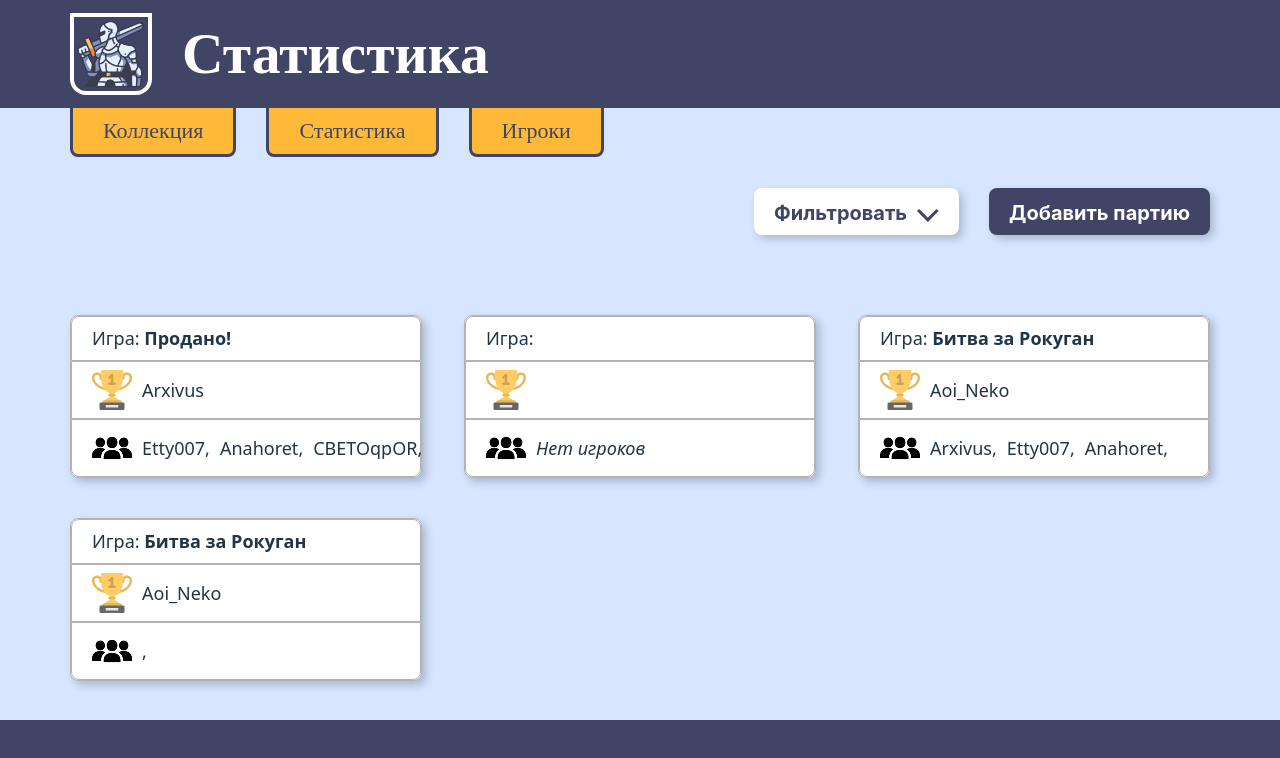
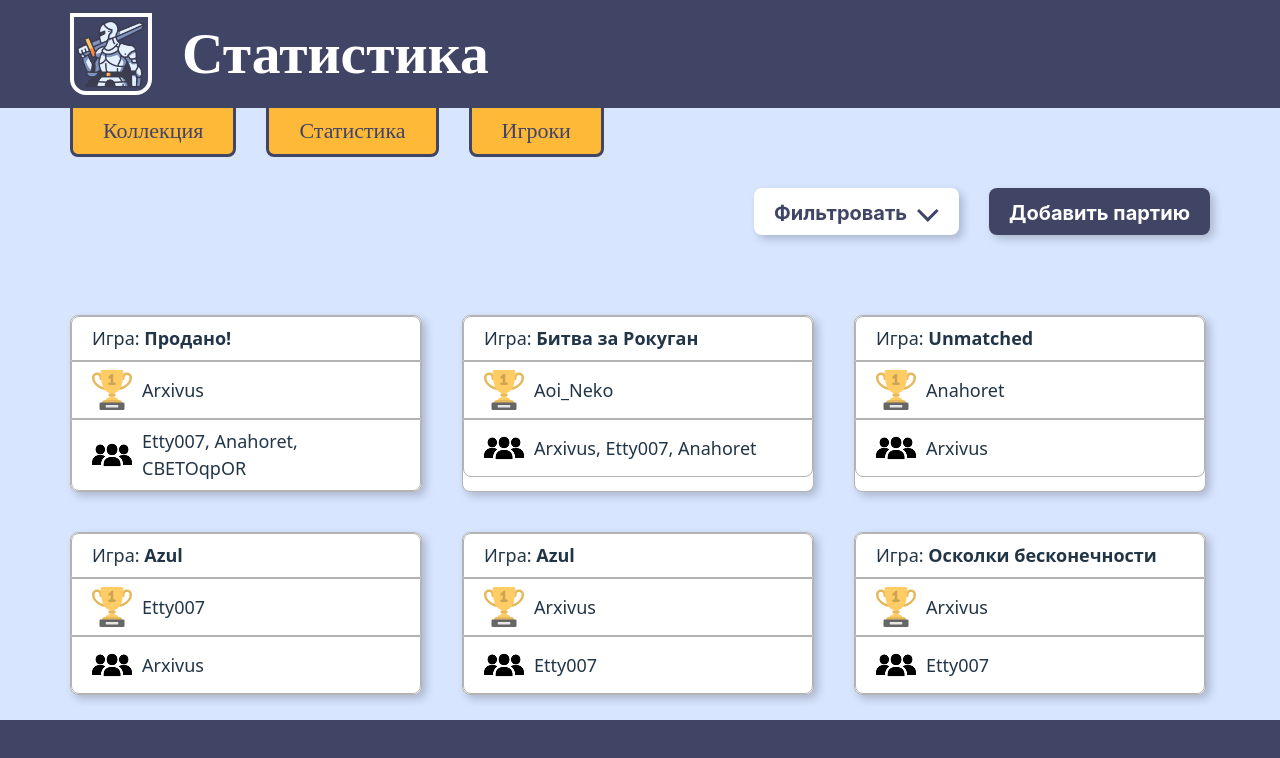
Before and after one commit to Arxivus/OurBoardGames-ReactProject, a React (Vite) app: page /stats in a window 1280 px wide. Shown: the top 758 px of the page. Built offline with nearby package versions, Linux system fonts and the light colour scheme; data requests are answered from the project's data file.

Commit message:
Add games filtration

```diff
--- a/db.json
+++ b/db.json
@@ -189,7 +189,6 @@
       "owner": "Архивус",
       "priceInRubles": 2000
     },
-
     {
       "id": "b911",
       "name": "Мезолит",
@@ -253,10 +252,6 @@
       "id": "e20c"
     },
     {
-      "id": "4bd4",
-      "name": null
-    },
-    {
       "id": "da92",
       "gameName": "Битва за Рокуган",
       "winnerName": "Aoi_Neko",
@@ -267,11 +262,35 @@
       ]
     },
     {
-      "id": "f8b7",
-      "gameName": "Битва за Рокуган",
-      "winnerName": "Aoi_Neko",
+      "id": "9dbc",
+      "gameName": "Unmatched",
+      "winnerName": "Anahoret",
       "playersNames": [
-        ""
+        "Arxivus"
+      ]
+    },
+    {
+      "id": "f745",
+      "gameName": "Azul",
+      "winnerName": "Etty007",
+      "playersNames": [
+        "Arxivus"
+      ]
+    },
+    {
+      "id": "3f5e",
+      "gameName": "Azul",
+      "winnerName": "Arxivus",
+      "playersNames": [
+        "Etty007"
+      ]
+    },
+    {
+      "id": "4075",
+      "gameName": "Осколки бесконечности",
+      "winnerName": "Arxivus",
+      "playersNames": [
+        "Etty007"
       ]
     }
   ]
--- a/package.json
+++ b/package.json
@@ -15,6 +15,7 @@
     "react": "^19.1.1",
     "react-dom": "^19.1.1",
     "react-router": "^7.9.5",
+    "react-select": "^5.10.2",
     "react-transition-group": "^4.4.5"
   },
   "devDependencies": {
--- a/src/components/GameCard/GameCard.css
+++ b/src/components/GameCard/GameCard.css
@@ -20,6 +20,7 @@
 
 .bg-preview-img {
     width: 300px;
+    height: 350px;
     object-fit: cover;
     object-position: top;
     border-radius: 8px;
--- a/src/components/MatchesList/MatchesList.css
+++ b/src/components/MatchesList/MatchesList.css
@@ -1,8 +1,7 @@
 .matches-list {
     display: flex;
     flex-wrap: wrap;
-    justify-content: space-between;
-    row-gap: 40px;
+    gap: 40px;
 }
 
 .matches-list-item {
--- a/src/components/MatchesList/MatchesList.tsx
+++ b/src/components/MatchesList/MatchesList.tsx
@@ -24,7 +24,7 @@ export const MatchesList = (props: MatchesListProps) => {
                     </div>
                     <div className="match-players">
                         <img src='/images/group-icon.png'></img>
-                        {obj.playersNames? (obj.playersNames.map((item, index) => (<p key={index}>{item}, </p>))) : (<i>Нет игроков</i>)}
+                        {obj.playersNames? (obj.playersNames.join(', ')) : (<i>Нет игроков</i>)}
                     </div>
                 </div>
             ))
--- a/src/components/PlayersList/PlayersList.css
+++ b/src/components/PlayersList/PlayersList.css
@@ -1,9 +1,12 @@
 .players-list {
+    width: 100%;
     display: flex;
     flex-direction: column;
 }
 
 .players-list-item {
+    width: 100%;
+    min-width: 700px;
     display: flex;
     align-items: center;
     gap: 30px;
--- /dev/null
+++ b/src/constsnt/selectStyles.tsx
@@ -0,0 +1,37 @@
+export const selectStyles = {
+    control: (provided: any) => ({
+        ...provided,
+        width: "300px",
+        fontSize: "20px",
+        borderRadius: "8px",
+        border: "none",
+        padding: "8px 16px",
+        boxShadow: "2px 2px 8px rgba(0, 0, 0, 0.2)",
+        "&:hover": {
+            border: "none",
+            boxShadow: "4px 4px 8px rgba(0, 0, 0, 0.2)",
+            transition: "box-shadow .3s ease",
+        },
+    }),
+
+    menu: (provided: any) => ({
+        ...provided,
+        width: "350px",
+        transition: "box-shadow .3s ease"
+    }),
+
+    option: (provided: any, state: any) => ({
+        ...provided,
+        maxWidth: "350px",
+        fontFamily: "Inter",
+        backgroundColor: state.isSelected ? "var(--accent-color-lite)" : state.isFocused ? "var(--accent-color-lite)" : "white",
+        color: state.isSelected ? "white" : "black",
+        padding: "8px 16px",
+        fontSize: "18px",
+    }),
+
+    singleValue: (provided: any) => ({
+        ...provided,
+        color: "#000",
+    }),
+}
--- a/src/pages/Collection/Collection.css
+++ b/src/pages/Collection/Collection.css
@@ -10,7 +10,7 @@ h1, h2, h3, h4, h5 {
 }
 
 .container {
-  width: 1140px;
+  max-width: 1140px;
   margin: 0 auto;
 }
 
@@ -49,6 +49,7 @@ header {
 }
 
 .operation-btns {
+  width: 100%;
   display: flex;
   justify-content: end;
   gap: 30px;
--- a/src/pages/Collection/Collection.tsx
+++ b/src/pages/Collection/Collection.tsx
@@ -5,15 +5,37 @@ import { IconButton } from '../../components/IconButton/IconButton'
 import { Header } from '../../components/Header/Header'
 import { ModalWindow } from '../../components/ModalWindow/ModalWindow'
 import { Form } from '../../components/Form/Form'
-import { useState, useEffect } from 'react'
+import { useState, useEffect, useMemo } from 'react'
 import axios from 'axios'
+import Select, { type SingleValue } from 'react-select';
+import { selectStyles } from '../../constsnt/selectStyles'
 
 // npx json-server db.json - запуск сервера
+type SelectOption = {
+  value: string;
+  label: string;
+};
+
+const genresList = [
+  { value: "", label: "Все категории" },
+  { value: "Стратегия", label: "Стратегия" },
+  { value: "Семейная", label: "Семейная" },
+  { value: "Евро", label: "Евро" },
+  { value: "Аукцион", label: "Аукцион" },
+  { value: "Контроль территории", label: "Контроль территории" },
+  { value: "Сбор сетов", label: "Сбор сетов" },
+  { value: "Скрытые перемещения", label: "Скрытые перемещения" },
+]
 
 
 function Collection() {
   const [isOpen, setIsOpen] = useState(false);
   const [boardGames, setBoardGames] = useState<BoardGame[]>()
+  const [filters, setFilters] = useState({
+        name: '',
+        genre: '',
+        price: [] as number[]
+    });
 
   const getBoardGames = () => {
     axios.get('http://localhost:3000/bg-objects')
@@ -24,47 +46,54 @@ function Collection() {
       .catch(error => console.log(error.message));
   }
 
-  const genresList = [
-    "Стратегия",
-    "Семейная",
-    "Евро",
-    "Аукцион",
-    "Контроль территории",
-    "Для компании",
-    "Кооператив",
-    "Ассоциации",
-    "Сбор сетов",
-    "Скрытые перемещения"
-  ]
-
   useEffect(() => {
     getBoardGames()
   }, [])
 
+  const handleGenreChange = (genre: SingleValue<SelectOption>) => {
+      setFilters(prev => ({ ...prev, genre: genre?.value || '' }))
+  };
+
+  const filteredCards = useMemo(() => {
+        if (!boardGames) return []
+        return boardGames.filter(game =>
+            (!filters.genre || game.genre.join(',').includes(filters.genre))
+        )
+    }, [boardGames, filters])
+
+
+
   return (
     <>
       <Header title='Наша коллекция'></Header>
+
       <div className='operation-btns container'>
-        <IconButton className='shadow-effect' onClick={() => {}} text='Фильтровать' iconUrl='/images/arrow.svg'></IconButton>
+        <Select
+          options={genresList}
+          styles={selectStyles}
+          placeholder={'Фильтровать'}
+          onChange={handleGenreChange}
+        ></Select>
         <IconButton className='shadow-effect' onClick={() => setIsOpen(true)} text='Добавить игру'></IconButton>
       </div>
-      <BoardGameList boardGames={boardGames} className='bg-library-block container'></BoardGameList>
-      { isOpen?
+
+      <BoardGameList boardGames={filteredCards} className='bg-library-block container'></BoardGameList>
+      {isOpen ?
         (<ModalWindow onCloseModal={() => setIsOpen(false)}>
-          <Form onSubmit={() => {}} onClose={() => setIsOpen(false)} onObjectsEdit={() => getBoardGames()}
-            postUrl='http://localhost:3000/bg-objects' dataType='BoardGame' className='bg-form' buttonText='Добавить'  titleText='Добавление игры'>
-            <input name='name' type="text" placeholder='Название'/>
+          <Form onSubmit={() => { }} onClose={() => setIsOpen(false)} onObjectsEdit={() => getBoardGames()}
+            postUrl='http://localhost:3000/bg-objects' dataType='BoardGame' className='bg-form' buttonText='Добавить' titleText='Добавление игры'>
+            <input name='name' type="text" placeholder='Название' />
             <select name='genre'>
               <option value="Жанр" disabled selected hidden>Жанр</option>
-              { genresList?.map(genre =>
-                    <option value={genre}>{genre}</option>
+              {genresList?.map(genre =>
+                <option value={genre.value}>{genre.value}</option>
               )}
             </select>
-            <input name='players' type="text" placeholder='Количество игроков *-*'/>
-            <input name='avgTimeInMinutes' type="number" placeholder='Среднее время партии (мин)' min={5}/>
-            <textarea placeholder='Описание'/>
-            <input name='owner' type="text" placeholder='Владелец'/>
-            <input name='priceInRubles' type="number" placeholder='Средняя цена' min={100} max={100000}/>
+            <input name='players' type="text" placeholder='Количество игроков *-*' />
+            <input name='avgTimeInMinutes' type="number" placeholder='Среднее время партии (мин)' min={5} />
+            <textarea placeholder='Описание' />
+            <input name='owner' type="text" placeholder='Владелец' />
+            <input name='priceInRubles' type="number" placeholder='Средняя цена' min={100} max={100000} />
           </Form>
         </ModalWindow>)
         : (<div></div>)}
```
Also changed, not shown: 1 other file (tests, documents, lock files or other folders).
